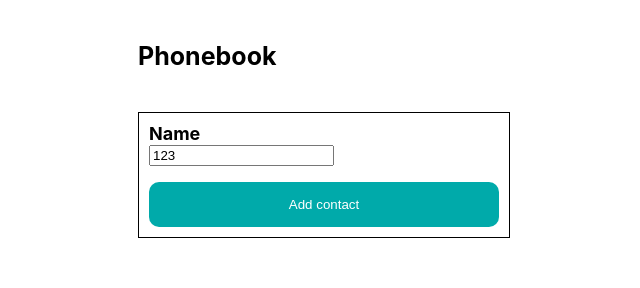
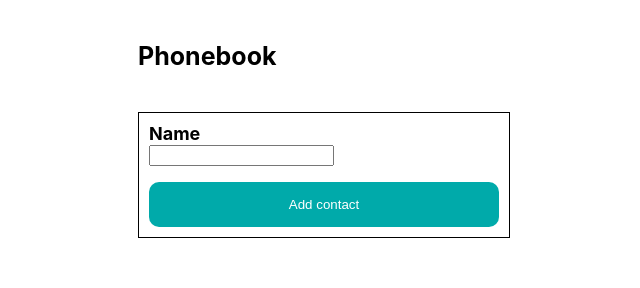
Before and after one commit to ryalua/goit-react-hw-02-phonebook, a React (Create React App) app: page / in a window 1280 px wide. Shown: the top 288 px of the page, without its empty margins (327-967 px from the left). Built offline with nearby package versions, Linux system fonts and the light colour scheme.

Commit message:
поиск ошибки

```diff
--- a/src/components/AddContact/AddContact.jsx
+++ b/src/components/AddContact/AddContact.jsx
@@ -1,9 +1,13 @@
 import PropTypes from 'prop-types';
 import { ListContacts, ItemContcact } from './AddContactStyled';
 
-export const AddContact = ({ onBtn }) => (
+export const AddContact = ({ onContacts }) => (
   <ListContacts>
-    <ItemContcact>{onBtn}</ItemContcact>
+    {/* {Array.isArray(onContacts) &&
+      onContacts.length > 0 &&
+      onContacts.map(contact => {
+        return <ItemContcact key={contact.id}>{onContacts}</ItemContcact>;
+      })} */}
   </ListContacts>
 );
 
--- a/src/components/App.jsx
+++ b/src/components/App.jsx
@@ -1,4 +1,5 @@
 import React from 'react';
+import { nanoid } from 'nanoid';
 import { AddContact } from './AddContact/AddContact';
 import { FormContacts } from './FormContacts/FormContacts';
 import { Section } from './Section/Section';
@@ -7,24 +8,22 @@ import { Section } from './Section/Section';
 export class App extends React.Component {
   state = {
     contacts: [],
-    name: '123',
+    name: '',
   };
 
-  handleInput = event => {
-    // this.setState(prevState => ({ name: prevState.event.currentTarget.value }));
-    this.setState({ name: event.currentTarget.value });
-  };
-
-  handleBtn = event => {
-    event.preventDefault();
-    // const finalBookData = {
-    //   id: nanoid(),
-    //   ...contact,
-    // };
-    this.setState({ contacts: event.currentTarget.value });
-    // this.setState(prevState => {
-    //   return { contacts: [...prevState.books, finalBookData] };
-    // });
+  handleContact = contact => {
+    const newContact = {
+      id: nanoid(),
+      ...contact,
+    };
+    console.log(newContact);
+    // this.setState(prevState => ({
+    //   contacts: [...prevState.contacts, newContact],
+    // }));
+    this.setState(prevState => {
+      return { contacts: [...prevState.contacts, contact] };
+    });
+    // this.setState({ contacts: [...this.state.contacts, newContact] });
     console.log(this.state);
   };
 
@@ -32,17 +31,14 @@ export class App extends React.Component {
     return (
       <>
         <Section title={'Phonebook'}>
-          <FormContacts
-            onValue={this.state.name}
-            onInputChange={this.handleInput}
-            onBtn={this.handleBtn}
-          />
+          <FormContacts onAddContact={this.handleContact} />
         </Section>
         <Section title={'Contacts'}>
           {/* {(this.state.good || this.state.neutral || this.state.bad) !== 0 ? ( */}
           <AddContact
+            // title={'Contacts'}
             onContacts={this.state.contacts}
-            onBtn={this.handleBtn}
+            // onBtn={this.handleBtn}
             // neutral={this.state.neutral}
             // bad={this.state.bad}
             // total={this.countTotalFeedback()}
--- a/src/components/FormContacts/FormContacts.jsx
+++ b/src/components/FormContacts/FormContacts.jsx
@@ -1,3 +1,4 @@
+import React, { Component } from 'react';
 import PropTypes from 'prop-types';
 import {
   StyledForm,
@@ -6,58 +7,71 @@ import {
   FormBtn,
 } from './FormContactsStyled';
 
-// import React, { Component } from 'react';
+export class FormContacts extends Component {
+  state = {
+    // contacts: [],
+    name: '',
+  };
+  handleInput = event => {
+    // this.setState(prevState => ({ name: prevState.event.currentTarget.value }));
+    this.setState({ name: event.currentTarget.value });
+  };
 
-// export class FormContacts extends Component {
-//   state = {
-//     contacts: [],
-//     name: '',
-//   };
+  handleSubmit = event => {
+    event.preventDefault();
 
-//   render() {
-//     return (
-//       <StyledForm>
-//         <FormLabel className="form-label">
-//           <LabelName className="label-name">Name</LabelName>
-//           <input
-//             type="text"
-//             value={this.state.name}
-//             name={'name'}
-//             pattern="^[a-zA-Zа-яА-Я]+(([' -][a-zA-Zа-яА-Я ])?[a-zA-Zа-яА-Я]*)*$"
-//             title="Name may contain only letters, apostrophe, dash and spaces. For example Adrian, Jacob Mercer, Charles de Batz de Castelmore d'Artagnan"
-//             required
-//             // onChange={this.handleChange}
-//           />
-//         </FormLabel>
-//         <FormBtn type="submit" className="form-btn">
-//           Add contact
-//         </FormBtn>
-//       </StyledForm>
-//     );
-//   }
-// }
+    this.props.onAddContact(this.state);
+    // this.setState({ name: '' }); // сброс полей формы
 
-// export default FormContacts;
+    console.log(this.state);
+  };
 
-export const FormContacts = ({ onValue, onInputChange, onBtn }) => (
-  <StyledForm onSubmit={onBtn}>
+  render() {
+    return (
+      <>
+        <StyledForm onSubmit={this.handleSubmit}>
           <FormLabel className="form-label">
             <LabelName className="label-name">Name</LabelName>
             <input
               type="text"
-        name="name"
+              value={this.state.name}
+              name={'name'}
               pattern="^[a-zA-Zа-яА-Я]+(([' -][a-zA-Zа-яА-Я ])?[a-zA-Zа-яА-Я]*)*$"
               title="Name may contain only letters, apostrophe, dash and spaces. For example Adrian, Jacob Mercer, Charles de Batz de Castelmore d'Artagnan"
               required
-        value={onValue}
-        onChange={onInputChange}
+              onChange={this.handleInput}
             />
           </FormLabel>
           <FormBtn type="submit" className="form-btn">
             Add contact
           </FormBtn>
         </StyledForm>
+      </>
     );
+  }
+}
+
+// export default FormContacts;
+
+// export const FormContacts = ({ onValue, onInputChange, onBtn }) => (
+//   <StyledForm onSubmit={onBtn}>
+//     <FormLabel className="form-label">
+//       <LabelName className="label-name">Name</LabelName>
+//       <input
+//         type="text"
+//         name="name"
+//         pattern="^[a-zA-Zа-яА-Я]+(([' -][a-zA-Zа-яА-Я ])?[a-zA-Zа-яА-Я]*)*$"
+//         title="Name may contain only letters, apostrophe, dash and spaces. For example Adrian, Jacob Mercer, Charles de Batz de Castelmore d'Artagnan"
+//         required
+//         value={onValue}
+//         onChange={onInputChange}
+//       />
+//     </FormLabel>
+//     <FormBtn type="submit" className="form-btn">
+//       Add contact
+//     </FormBtn>
+//   </StyledForm>
+// );
 
 FormContacts.propTypes = {
   // good: PropTypes.number.isRequired,
```
Lines whose indentation alone changed are shown as unchanged.
